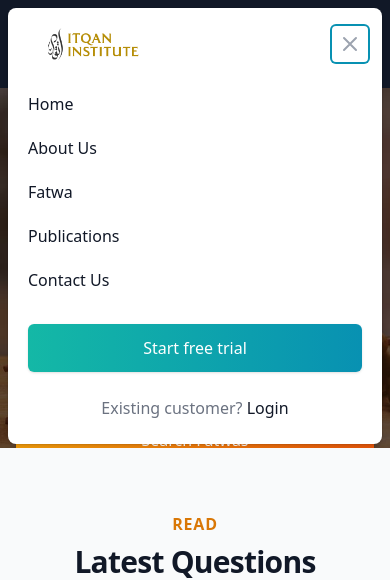
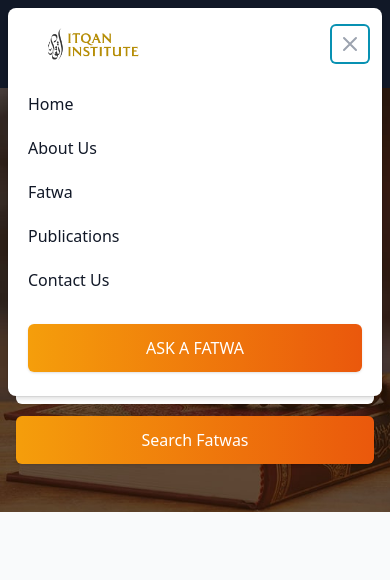
Before and after one commit to OWAIS14325/fatwa, a Vue app: page / in a window 390 px wide. Both pictures are taken after a click on the button "Open main menu". Shown: the top 580 px of the page. Built offline with nearby package versions, Linux system fonts and the light colour scheme.

Commit message:
fixed mobile device

```diff
--- a/src/components/HomePage.vue
+++ b/src/components/HomePage.vue
@@ -78,11 +78,11 @@
                   <a v-for="item in navigation" :key="item.name" :href="item.href" class="block px-3 py-2 rounded-md text-base font-medium text-gray-900 hover:bg-gray-50">{{ item.name }}</a>
                 </div>
                 <div class="mt-6 px-5">
-                  <a href="#" class="block text-center w-full py-3 px-4 rounded-md shadow bg-gradient-to-r from-teal-500 to-cyan-600 text-white font-medium hover:from-teal-600 hover:to-cyan-700">Start free trial</a>
+                  <a href="#" class="block text-center w-full py-3 px-4 rounded-md shadow bg-gradient-to-r from-amber-500 to-orange-600 text-white font-medium hover:from-amber-600 hover:to-orange-700">ASK A FATWA</a>
                 </div>
-                <div class="mt-6 px-5">
+                <!-- <div class="mt-6 px-5">
                   <p class="text-center text-base font-medium text-gray-500">Existing customer? <a href="#" class="text-gray-900 hover:underline">Login</a></p>
-                </div>
+                </div> -->
               </div>
             </div>
           </PopoverPanel>
@@ -92,7 +92,7 @@
         <div class="pt-10 bg-gray-900 sm:pt-16 lg:pt-8 lg:pb-14 lg:overflow-hidden bg-[url('../assets/banner_2.jpg')] bg-no-repeat bg-cover">
           <div class="mx-auto max-w-7xl lg:px-8">
             <div class="lg:grid lg:grid-cols-2 lg:gap-8">
-              <div class="mx-auto max-w-md px-4 sm:max-w-2xl sm:px-6 sm:text-center lg:px-0 lg:text-left lg:flex lg:items-center">
+              <div class="mx-auto max-w-md px-4 pb-16 sm:max-w-2xl sm:px-6 sm:text-center lg:px-0 lg:text-left lg:flex lg:items-center">
                 <div class="lg:py-24">
                   <a href="#" class="inline-flex items-center text-white bg-black rounded-full p-1 pr-2 sm:text-base lg:text-sm xl:text-base hover:text-gray-200">
                     <span class="px-3 py-0.5 text-white text-xs font-semibold leading-5 uppercase tracking-wide bg-gradient-to-r from-amber-500 to-orange-600 rounded-full">Read Fatwas</span>
@@ -133,7 +133,7 @@
         </div>
 
         <!-- Blog section -->
-        <div class="relative bg-gray-50 py-16 sm:py-24 lg:py-32">
+        <div class="relative bg-gray-50 py-16 sm:py-24 lg:py-32 mt-0 md:mt-48 lg:mt-0">
           <div class="relative">
             <div class="text-center mx-auto max-w-md px-4 sm:max-w-3xl sm:px-6 lg:px-8 lg:max-w-7xl">
               <h2 class="text-base font-semibold tracking-wider text-amber-600 uppercase">Read</h2>
```
